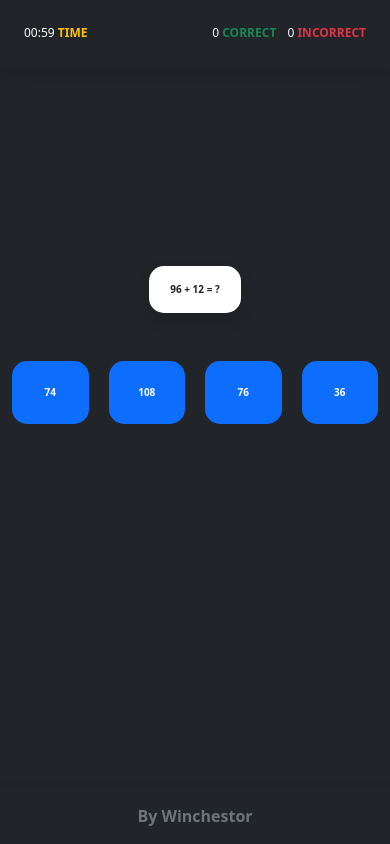
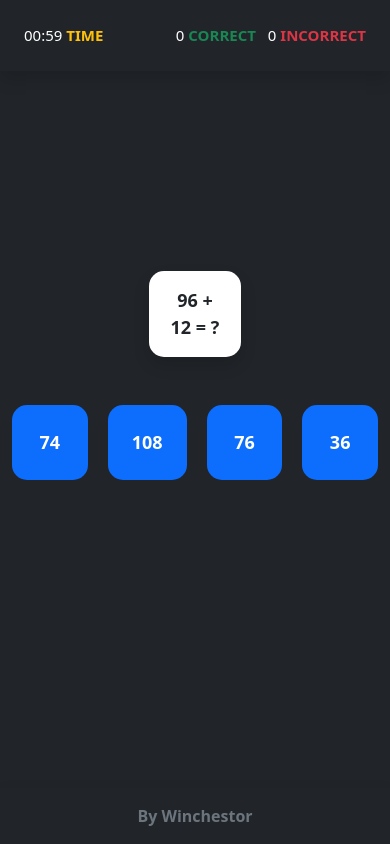
Before and after one commit to Winchestor2001/JsMathGame, a plain HTML site: page index.html in a window 390 px wide. Both pictures are taken after a click on the button "START". Drawn offline with nearby package versions, Linux system fonts and the light colour scheme.

Commit message:
Update style.css

```diff
--- a/css/style.css
+++ b/css/style.css
@@ -19,6 +19,8 @@ nav{
 .question{
     border-radius: 15px;
     background: #fff;
+    padding: 20px;
+    width: 300px;
 }
 .answers_wrapper{
     display: flex;
@@ -49,23 +51,7 @@ nav{
     }
 }
 @media screen and (max-width: 515px) {
-    .game_content{
-        font-size: 15px;
-    }
     nav{
         font-size: 15px;
     }
 }
-@media screen and (max-width: 460px) {
-    .game_content{
-        font-size: 12px;
-    }
-    nav{
-        font-size: 12px;
-    }
-}
-@media screen and (max-width: 430px) {
-    .game_content{
-        font-size: 10px;
-    }
-}
```
